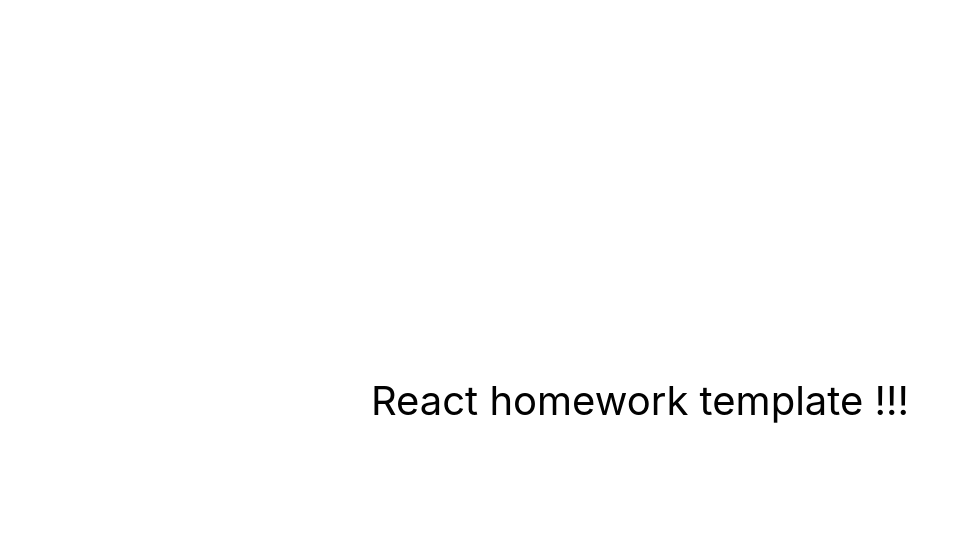
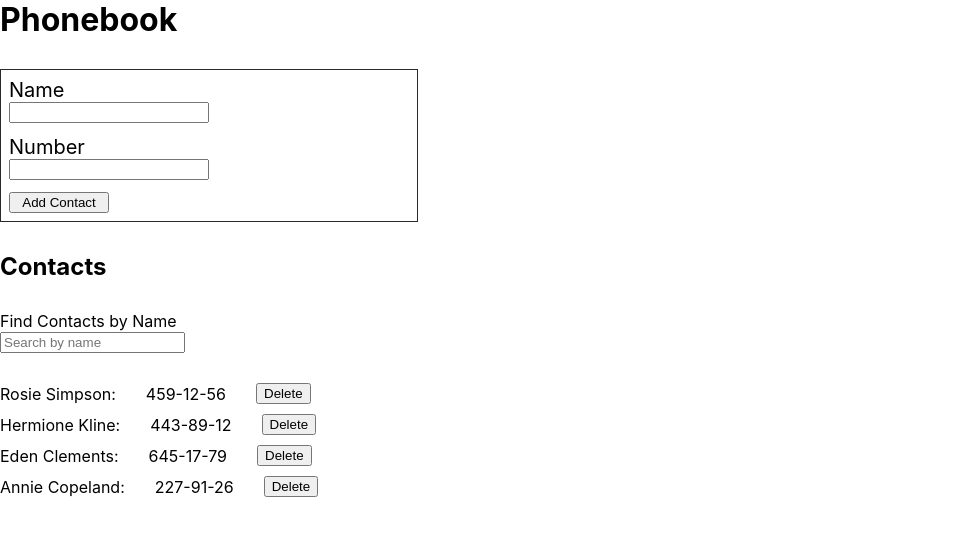
Before and after one commit to wackytsui/goit-react-hw-02-phonebook, a React (Create React App) app: page / in a window 1280 px wide. Shown: the top 536 px of the page, without its empty margins (0-969 px from the left). Built offline with nearby package versions, Linux system fonts and the light colour scheme.

Commit message:
contact 2

```diff
--- a/src/components/App.jsx
+++ b/src/components/App.jsx
@@ -1,16 +1,77 @@
-export const App = () => {
-  return (
-    <div
-      style={{
-        height: '100vh',
-        display: 'flex',
-        justifyContent: 'center',
-        alignItems: 'center',
-        fontSize: 40,
-        color: '#010101'
-      }}
-    >
-      React homework template !!!
-    </div>
-  );
-};
+import { Component } from 'react';
+import { ContactForm } from './ContactForm/ContactForm';
+import { Filter } from './Filter/Filter';
+import { ContactList } from './ContactList/ContactList';
+
+export class App extends Component {
+  state = {
+    contacts: [
+      { id: 'id-1', name: 'Rosie Simpson', number: '459-12-56' },
+      { id: 'id-2', name: 'Hermione Kline', number: '443-89-12' },
+      { id: 'id-3', name: 'Eden Clements', number: '645-17-79' },
+      { id: 'id-4', name: 'Annie Copeland', number: '227-91-26' },
+    ],
+    filter: '',
+  };
+
+  addContact = newContact => {
+    this.setState(prevState => ({
+      contacts: [...prevState.contacts, newContact],
+    }));
+  };
+
+  deleteContact = id => {
+    this.setState(prevState => ({
+      contacts: prevState.contacts.filter(contact => contact.id !== id),
+    }));
+  };
+
+  setFilter = filterValue => {
+    this.setState({
+      filter: filterValue,
+    });
+  };
+
+  filterContact = () => {
+    const { contacts, filter } = this.state;
+    const filterLowerCase = filter.toLowerCase();
+    return contacts.filter(contact =>
+      contact.name.toLowerCase().includes(filterLowerCase)
+    );
+  };
+
+  render() {
+    const { contacts, filter } = this.state;
+    return (
+      <div>
+        <h1>Phonebook</h1>
+        <ContactForm addContact={this.addContact} contacts={contacts} />
+
+        <h2>Contacts</h2>
+        <Filter filter={filter} setFilter={this.setFilter} />
+        <ContactList
+          filterContact={this.filterContact}
+          deleteContact={this.deleteContact}
+        />
+      </div>
+    );
+  }
+}
+
+
+// export const App = () => {
+//   return (
+//     <div
+//       style={{
+//         height: '100vh',
+//         display: 'flex',
+//         justifyContent: 'center',
+//         alignItems: 'center',
+//         fontSize: 40,
+//         color: '#010101'
+//       }}
+//     >
+//       React homework template !!!
+//     </div>
+//   );
+// };
--- /dev/null
+++ b/src/components/ContactListItem/ContactListItem.jsx
@@ -0,0 +1,22 @@
+import css from './ContactListItem.module.css';
+import PropTypes from 'prop-types';
+
+export const ContactListItem = ({ filteredContact, deleteContact }) => {
+  // handleDelete method
+  const handleDelete = () => {
+    deleteContact(filteredContact.id);
+  };
+
+  return (
+    <li className={css.contactListItem}>
+      <p>{filteredContact.name}:</p>
+      <p>{filteredContact.number}</p>
+      <button onClick={handleDelete}>Delete</button>
+    </li>
+  );
+};
+
+ContactListItem.propTypes = {
+  filteredContact: PropTypes.object.isRequired,
+  deleteContact: PropTypes.func.isRequired,
+};
--- /dev/null
+++ b/src/components/ContactListItem/ContactListItem.module.css
@@ -0,0 +1,6 @@
+.contactListItem {
+    display: flex;
+    align-items: center;
+    margin-bottom: 10px;
+    gap: 30px;
+}
--- /dev/null
+++ b/src/components/Filter/Filter.jsx
@@ -0,0 +1,27 @@
+import css from './Filter.module.css';
+import PropTypes from 'prop-types';
+
+export const Filter = ({ filter, setFilter }) => {
+  //filter name based on the the search keyword
+  const handleFilterChange = e => {
+    setFilter(e.target.value);
+  };
+
+  return (
+    <div className={css.container}>
+      <p>Find Contacts by Name</p>
+      <input
+        type="text"
+        name="filter"
+        placeholder="Search by name"
+        value={filter}
+        onChange={handleFilterChange}
+      />
+    </div>
+  );
+};
+
+Filter.propTypes = {
+  filter: PropTypes.string.isRequired,
+  setFilter: PropTypes.func.isRequired,
+};
--- /dev/null
+++ b/src/components/Filter/Filter.module.css
@@ -0,0 +1,4 @@
+.container {
+    margin-top: 30px;
+    margin-bottom: 30px;
+}
--- a/src/index.css
+++ b/src/index.css
@@ -1,4 +1,4 @@
-@import-normalize; /* bring in normalize.css styles */
+@import-normalize;/* bring in normalize.css styles */
 
 body {
   margin: 0;
@@ -13,3 +13,26 @@ code {
   font-family: source-code-pro, Menlo, Monaco, Consolas, 'Courier New',
     monospace;
 }
+
+h1,
+h2,
+h3,
+h4,
+h5,
+h6,
+p {
+  margin: 0;
+}
+
+ul,
+ol {
+  margin: 0;
+  padding: 0;
+  list-style: none;
+}
+
+img {
+  display: block;
+  max-width: 100%;
+  height: auto;
+}
```
